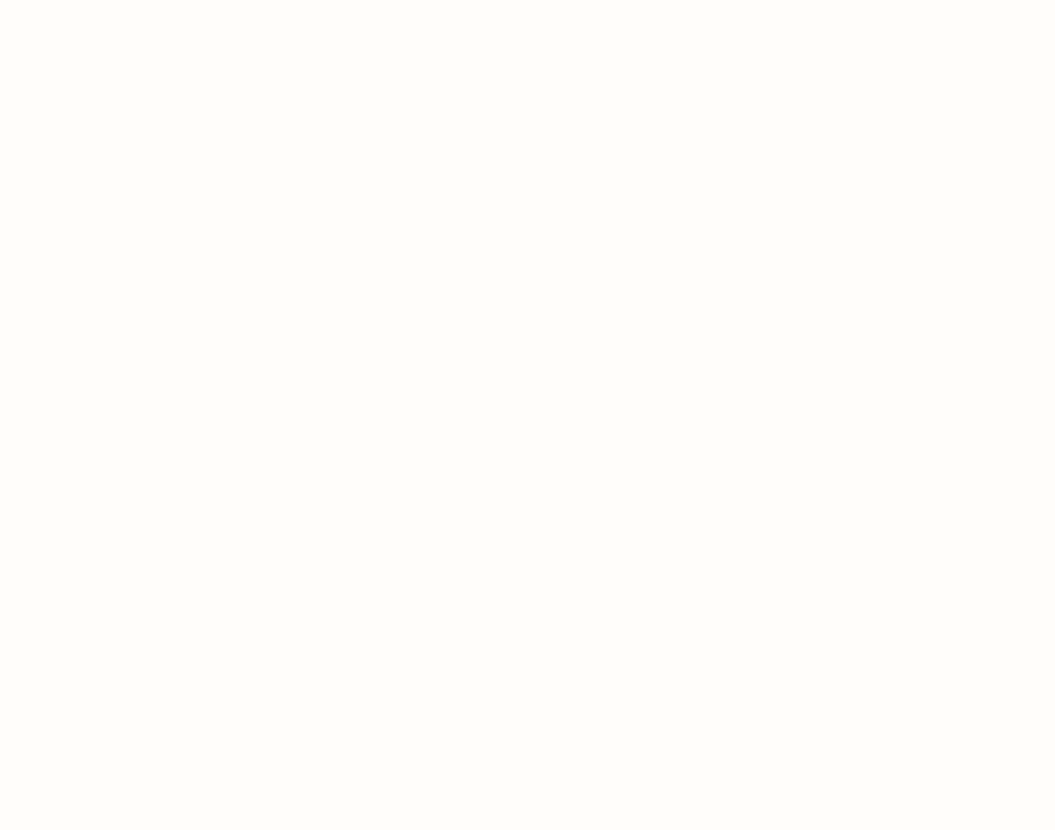
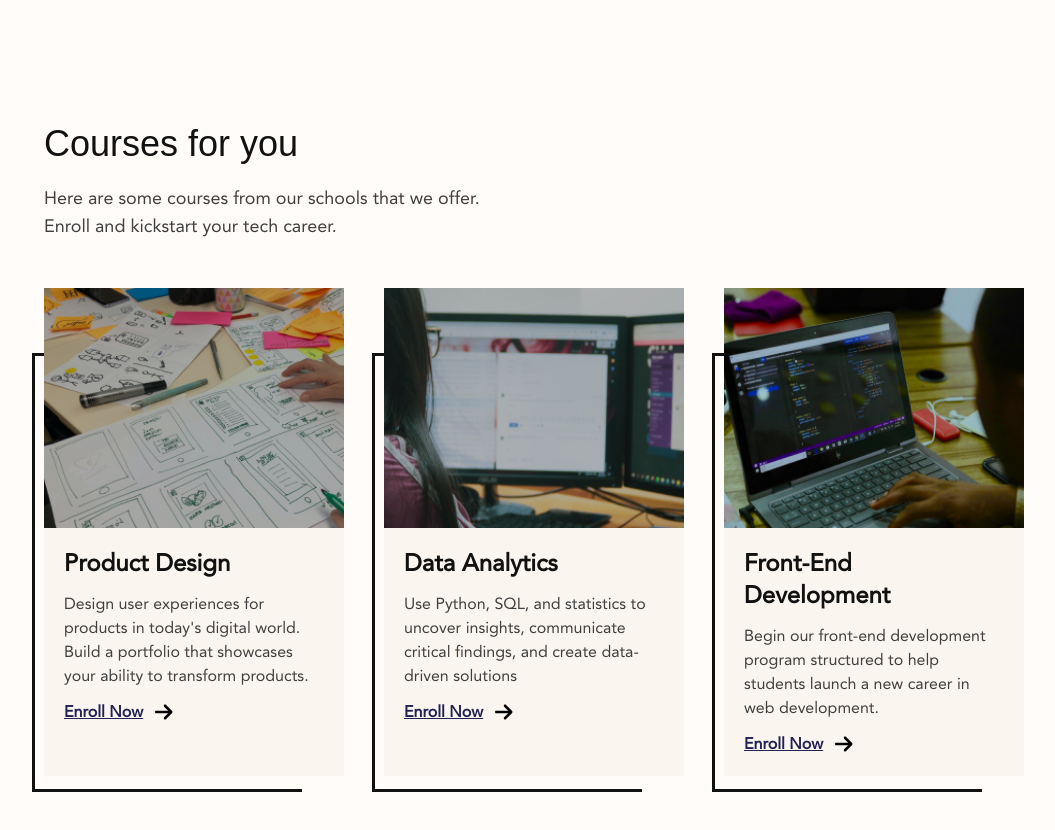
Before and after one commit to xeuxdev/axia-africa, a Vue app: page / in a window 1280 px wide. Shown: the part 880-1710 px from the top of the page, without its empty margins (106-1161 px from the left). Before the commit the page ends 892 px from the top, so only its background shows below. Built offline with nearby package versions, Linux system fonts and the light colour scheme; a web font is replaced by a local one.

Commit message:
add Courses section

```diff
--- a/src/App.vue
+++ b/src/App.vue
@@ -1,6 +1,7 @@
 <script setup>
 import HeaderComponent from "./components/HeaderComponent.vue"
 import HeroSection from "./components/HeroSection.vue"
+import CoursesSection from "./components/CoursesSection.vue"
 </script>
 
 <template>
@@ -8,5 +9,6 @@ import HeroSection from "./components/HeroSection.vue"
 
   <main class="relative pt-28">
     <HeroSection />
+    <CoursesSection />
   </main>
 </template>
--- a/src/components/CoursesSection.vue
+++ b/src/components/CoursesSection.vue
@@ -5,5 +5,126 @@
     <h2 class="text-3xl md:text-4xl text-darkish font-medium">
       Courses for you
     </h2>
+    <p class="text-base md:text-lg text-darkgrey max-w-md mt-5">
+      Here are some courses from our schools that we offer. Enroll and kickstart
+      your tech career.
+    </p>
+
+    <div class="mt-12 grid grid-cols-1 sm:grid-cols-2 md:grid-cols-3 gap-10">
+      <!-- product design -->
+      <article
+        class="relative bg-brown z-10 before:absolute before:-z-10 before:border-[3px] before:border-darkish before:border-r-0 before:h-[90%] before:w-[90%] before:-bottom-4 before:-left-3"
+      >
+        <img
+          src="/images/course1.png"
+          alt="Product Design"
+          class="w-full h-36 md:h-60"
+        />
+        <div class="p-5 space-y-3">
+          <header class="font-semibold text-darkish text-lg md:text-2xl">
+            Product Design
+          </header>
+          <!-- info -->
+          <p class="text-sm md:text-base text-darkgrey font-medium">
+            Design user experiences for products in today&apos;s digital world.
+            Build a portfolio that showcases your ability to transform products.
+          </p>
+
+          <!-- cta -->
+          <a
+            href="/"
+            class="flex items-center gap-3 hover:gap-5 text-base text-primary font-semibold duration-200"
+          >
+            <span class="underline">Enroll Now</span>
+            <svg
+              xmlns="http://www.w3.org/2000/svg"
+              viewBox="0 0 448 512"
+              class="h-5"
+            >
+              <path
+                d="M438.6 278.6c12.5-12.5 12.5-32.8 0-45.3l-160-160c-12.5-12.5-32.8-12.5-45.3 0s-12.5 32.8 0 45.3L338.8 224 32 224c-17.7 0-32 14.3-32 32s14.3 32 32 32l306.7 0L233.4 393.4c-12.5 12.5-12.5 32.8 0 45.3s32.8 12.5 45.3 0l160-160z"
+              />
+            </svg>
+          </a>
+        </div>
+      </article>
+
+      <!-- data analytics -->
+      <article
+        class="relative bg-brown z-10 before:absolute before:-z-10 before:border-[3px] before:border-darkish before:border-r-0 before:h-[90%] before:w-[90%] before:-bottom-4 before:-left-3"
+      >
+        <img
+          src="/images/course2.png"
+          alt="Data Analytics"
+          class="w-full h-36 md:h-60"
+        />
+        <div class="p-5 space-y-3">
+          <header class="font-semibold text-darkish text-lg md:text-2xl">
+            Data Analytics
+          </header>
+          <!-- info -->
+          <p class="text-sm md:text-base text-darkgrey font-medium">
+            Use Python, SQL, and statistics to uncover insights, communicate
+            critical findings, and create data-driven solutions
+          </p>
+
+          <!-- cta -->
+          <a
+            href="/"
+            class="flex items-center gap-3 hover:gap-5 text-base text-primary font-semibold duration-200"
+          >
+            <span class="underline">Enroll Now</span>
+            <svg
+              xmlns="http://www.w3.org/2000/svg"
+              viewBox="0 0 448 512"
+              class="h-5"
+            >
+              <path
+                d="M438.6 278.6c12.5-12.5 12.5-32.8 0-45.3l-160-160c-12.5-12.5-32.8-12.5-45.3 0s-12.5 32.8 0 45.3L338.8 224 32 224c-17.7 0-32 14.3-32 32s14.3 32 32 32l306.7 0L233.4 393.4c-12.5 12.5-12.5 32.8 0 45.3s32.8 12.5 45.3 0l160-160z"
+              />
+            </svg>
+          </a>
+        </div>
+      </article>
+
+      <!-- frontend -->
+
+      <article
+        class="relative bg-brown z-10 before:absolute before:-z-10 before:border-[3px] before:border-darkish before:border-r-0 before:h-[90%] before:w-[90%] before:-bottom-4 before:-left-3"
+      >
+        <img
+          src="/images/course3.png"
+          alt="Front-End Development"
+          class="w-full h-36 md:h-60"
+        />
+        <div class="p-5 space-y-3">
+          <header class="font-semibold text-darkish text-lg md:text-2xl">
+            Front-End Development
+          </header>
+          <!-- info -->
+          <p class="text-sm md:text-base text-darkgrey font-medium">
+            Begin our front-end development program structured to help students
+            launch a new career in web development.
+          </p>
+
+          <!-- cta -->
+          <a
+            href="/"
+            class="flex items-center gap-3 hover:gap-5 text-base text-primary font-semibold duration-200"
+          >
+            <span class="underline">Enroll Now</span>
+            <svg
+              xmlns="http://www.w3.org/2000/svg"
+              viewBox="0 0 448 512"
+              class="h-5"
+            >
+              <path
+                d="M438.6 278.6c12.5-12.5 12.5-32.8 0-45.3l-160-160c-12.5-12.5-32.8-12.5-45.3 0s-12.5 32.8 0 45.3L338.8 224 32 224c-17.7 0-32 14.3-32 32s14.3 32 32 32l306.7 0L233.4 393.4c-12.5 12.5-12.5 32.8 0 45.3s32.8 12.5 45.3 0l160-160z"
+              />
+            </svg>
+          </a>
+        </div>
+      </article>
+    </div>
   </section>
 </template>
```
